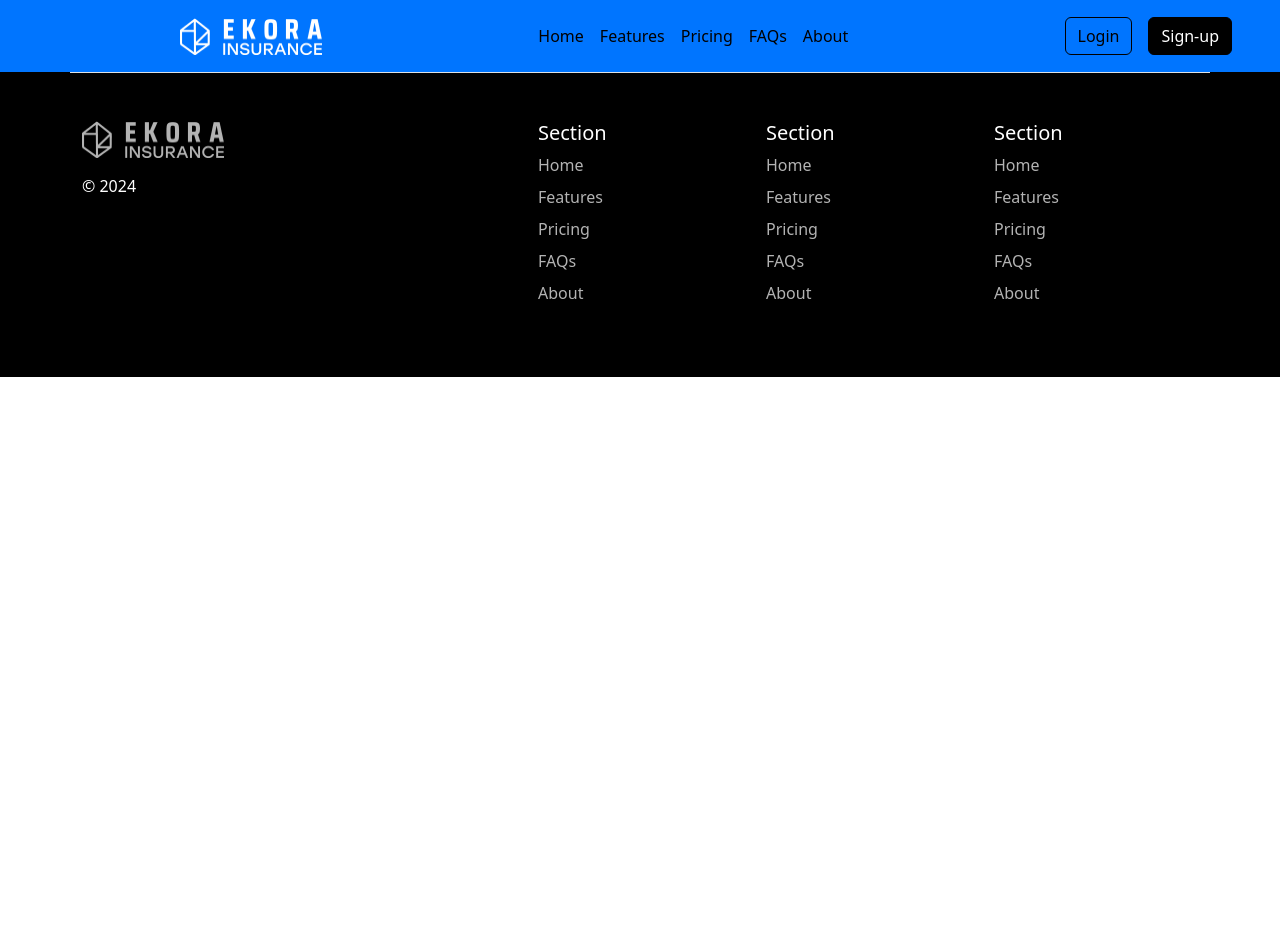
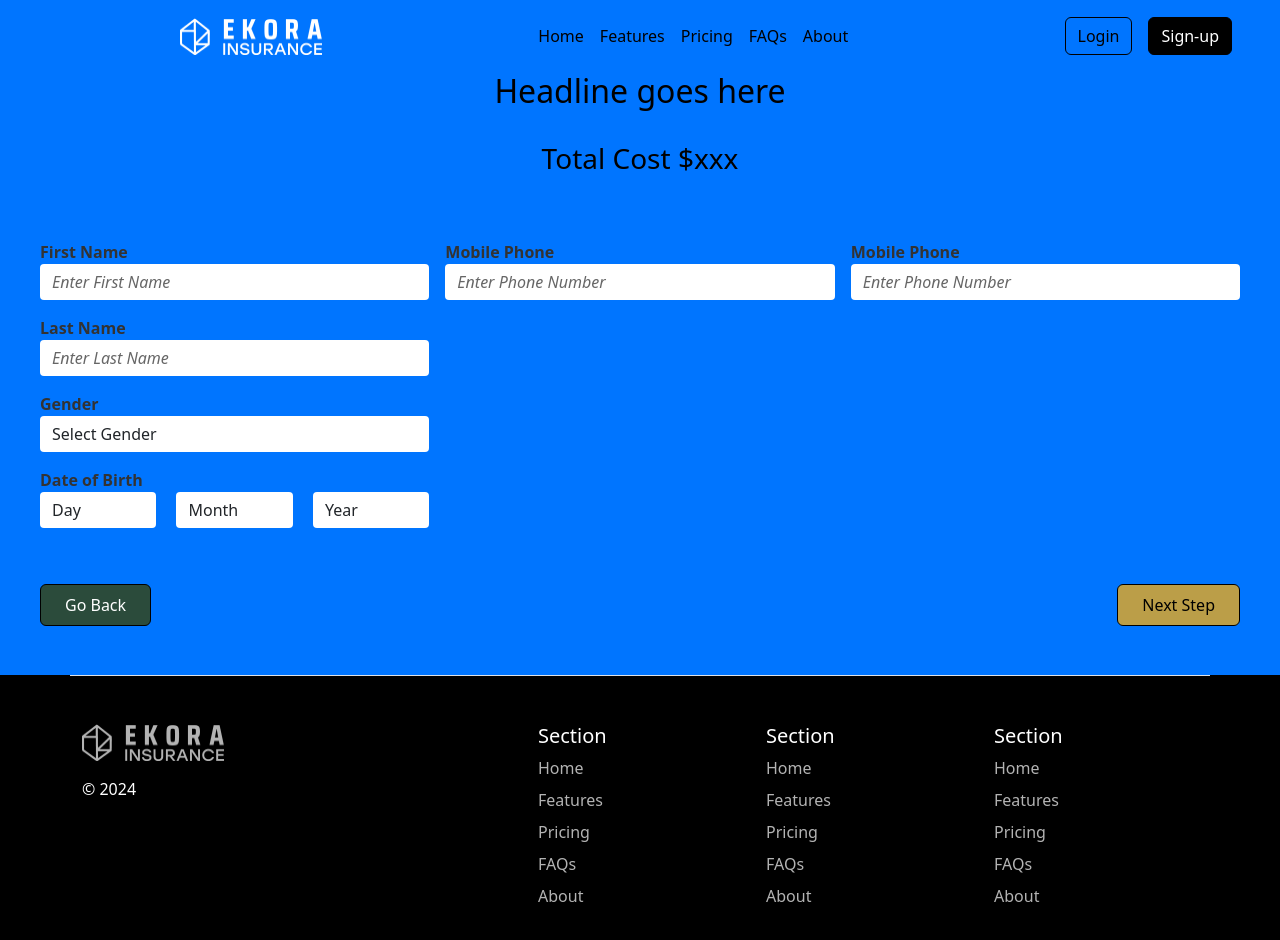
Before and after one commit to mikeesnipess/insurance-project-frontend, an Angular app: page /driver-details in a window 1280 px wide. Before the commit this address led to /. Shown: the top 940 px of the page. Before the commit the page ends 800 px from the top, so only its background shows below. Built offline with nearby package versions, Linux system fonts and the light colour scheme.

Commit message:
Configure driver details route

```diff
--- a/src/app/app.module.ts
+++ b/src/app/app.module.ts
@@ -14,6 +14,8 @@ import { DriverDetailsComponent } from './components/driver-details/driver-detai
 const appRoutes: Routes = [
   {path: '', component:HomeComponent},
   {path: 'company-details', component:CompanyDetailsComponent},
+  {path: 'driver-details', component:DriverDetailsComponent},
+
 ]
 
 @NgModule({
--- a/src/app/components/company-details/company-details.component.html
+++ b/src/app/components/company-details/company-details.component.html
@@ -105,6 +105,6 @@
           </div>
         </div>
         <div class="d-flex justify-content-end">
-            <button class="submit-button btn btn-primary btn-lg" style="margin-right: 183px;" type="submit">CONFIRM</button>
+            <button routerLink="/driver-details" class="submit-button btn btn-primary btn-lg" style="margin-right: 183px;" type="submit">CONFIRM</button>
         </div>
   </div>
--- a/src/app/components/driver-details/driver-details/driver-details.component.css
+++ b/src/app/components/driver-details/driver-details/driver-details.component.css
@@ -0,0 +1,85 @@
+/* Styles for the container and headers */
+.company-background {
+    background-color: #0075FF; /* Blue background */
+  }
+
+
+  h2, h3 {
+    color: #000000; /* Sample color for headings */
+  }
+
+  /* Styles for form controls */
+  .form-group label {
+    font-weight: bold;
+    color: #333333; /* Color for labels */
+  }
+
+  .form-control {
+    background-color: #ffffff; /* Light grey background */
+    border: none;
+    border-radius: 0.25rem;
+  }
+
+  /* Style for the input placeholders */
+  .form-control::placeholder {
+    color: #666666;
+    font-style: italic;
+  }
+
+  /* Style for buttons at the bottom */
+  .btn-outline-secondary {
+    color: #ffffff; /* Sample blue color */
+    border-color: #000000;
+    background-color: #2b4b3b;
+  }
+
+  .btn-outline-secondary:hover {
+    background-color: #6d0a0a;
+    color: #ffffff;
+  }
+
+  .btn-primary {
+    background-color: #bb9e48; /* Sample yellow color */
+    border-color: #000000;
+    color: #000000;
+  }
+
+  .btn-primary:hover {
+    background-color: darken(#FFC107, 10%);
+    border-color: darken(#FFC107, 10%);
+  }
+
+  /* Additional button styles if needed */
+  .btn {
+    padding: 0.5rem 1.5rem;
+    font-size: 1rem;
+  }
+
+  /* Styles for the 'Go Back' and 'Next Step' buttons container */
+  .d-flex {
+    gap: 1rem; /* Ensures space between buttons */
+  }
+
+/* Custom input styling */
+.custom-input {
+    padding: 10px; /* Increase for larger input fields */
+    font-size: 16px; /* Adjust as needed */
+    /* Additional styling as needed */
+  }
+
+  /* Custom row spacing */
+  .custom-row-spacing {
+    margin-bottom: 35px; /* Increase/decrease for more/less space between lines */
+  }
+
+  /* Responsive adjustments for smaller screens */
+  @media (max-width: 768px) {
+    .d-flex {
+      flex-direction: column;
+    }
+
+    .btn {
+      width: 100%;
+      margin-bottom: 0.5rem;
+    }
+  }
--- a/src/app/components/driver-details/driver-details/driver-details.component.html
+++ b/src/app/components/driver-details/driver-details/driver-details.component.html
@@ -1 +1,88 @@
-<p>driver-details works!</p>
+<!-- driver-details.component.html -->
+<div class="company-background container-fluid d-flex flex-column justify-content-center align-items-center min-vh-50   ">
+    <h2 class="text-center mb-3">Headline goes here</h2>
+    <h3 class="text-center mb-5">Total Cost $xxx</h3>
+
+    <form class="" style="width: 1200px;"> <!-- Adjust the width as needed -->
+      <div class="row mb-3 g-3 justify-content-center">
+        <!-- First column of fields -->
+        <div class="col-md-4">
+            <div class="form-group mb-3">
+                <label for="firstNameDriver">First Name</label>
+                <input type="tel" class="form-control" id="firstNameDriver" placeholder="Enter First Name">
+              </div>
+              <div class="form-group mb-3">
+                <label for="lastNameDriver">Last Name</label>
+                <input type="tel" class="form-control" id="lastNameDriver" placeholder="Enter Last Name">
+              </div>
+              <div class="form-group mb-3">
+                <label for="gender">Gender</label>
+                <select class="form-control" id="gender">
+                  <option value="">Select Gender</option>
+                  <option value="male">Male</option>
+                  <option value="female">Female</option>
+                </select>
+              </div>
+              <!-- Date of BIRTHDAY -->
+              <div class="form-group mb-3">
+                <label for="dateOfBirth">Date of Birth</label>
+                <div class="d-flex">
+                  <!-- Day dropdown -->
+                  <select class="form-control mr-1" id="birthDay">
+                    <option value="">Day</option>
+                    <!-- Generate options 1 through 31 -->
+                    <!-- You can automate this with Angular *ngFor -->
+                    <option value="1">1</option>
+                    <!-- ... more day options ... -->
+                    <option value="31">31</option>
+                  </select>
+
+                  <!-- Month dropdown -->
+                  <select class="form-control mx-1" id="birthMonth">
+                    <option value="">Month</option>
+                    <!-- You can automate this with Angular *ngFor -->
+                    <option value="1">January</option>
+                    <!-- ... more month options ... -->
+                    <option value="12">December</option>
+                  </select>
+
+                  <!-- Year dropdown -->
+                  <select class="form-control ml-1" id="birthYear">
+                    <option value="">Year</option>
+                    <!-- Generate options for year range -->
+                    <!-- You can automate this with Angular *ngFor -->
+                    <option value="1980">1980</option>
+                    <!-- ... more year options ... -->
+                    <option value="2004">2004</option>
+                  </select>
+                </div>
+              </div>
+
+        </div>
+
+        <!-- Second column of fields -->
+        <div class="col-md-4">
+            <div class="form-group mb-3">
+                <label for="mobilePhone">Mobile Phone</label>
+                <input type="tel" class="form-control" id="mobilePhone" placeholder="Enter Phone Number">
+              </div>
+        </div>
+
+        <!-- Third column of fields -->
+        <div class="col-md-4">
+            <div class="form-group mb-3">
+                <label for="mobilePhone">Mobile Phone</label>
+                <input type="tel" class="form-control" id="mobilePhone" placeholder="Enter Phone Number">
+              </div>
+        </div>
+      </div>
+
+      <div class="row">
+        <div class="d-flex justify-content-between mt-4"> <!-- Align buttons to bottom -->
+          <button routerLink="/company-details" type="button" class="btn btn-outline-secondary">Go Back</button>
+          <button type="submit" class="btn btn-primary">Next Step</button>
+        </div>
+      </div>
+    </form>
+    <hr>
+</div>
```
